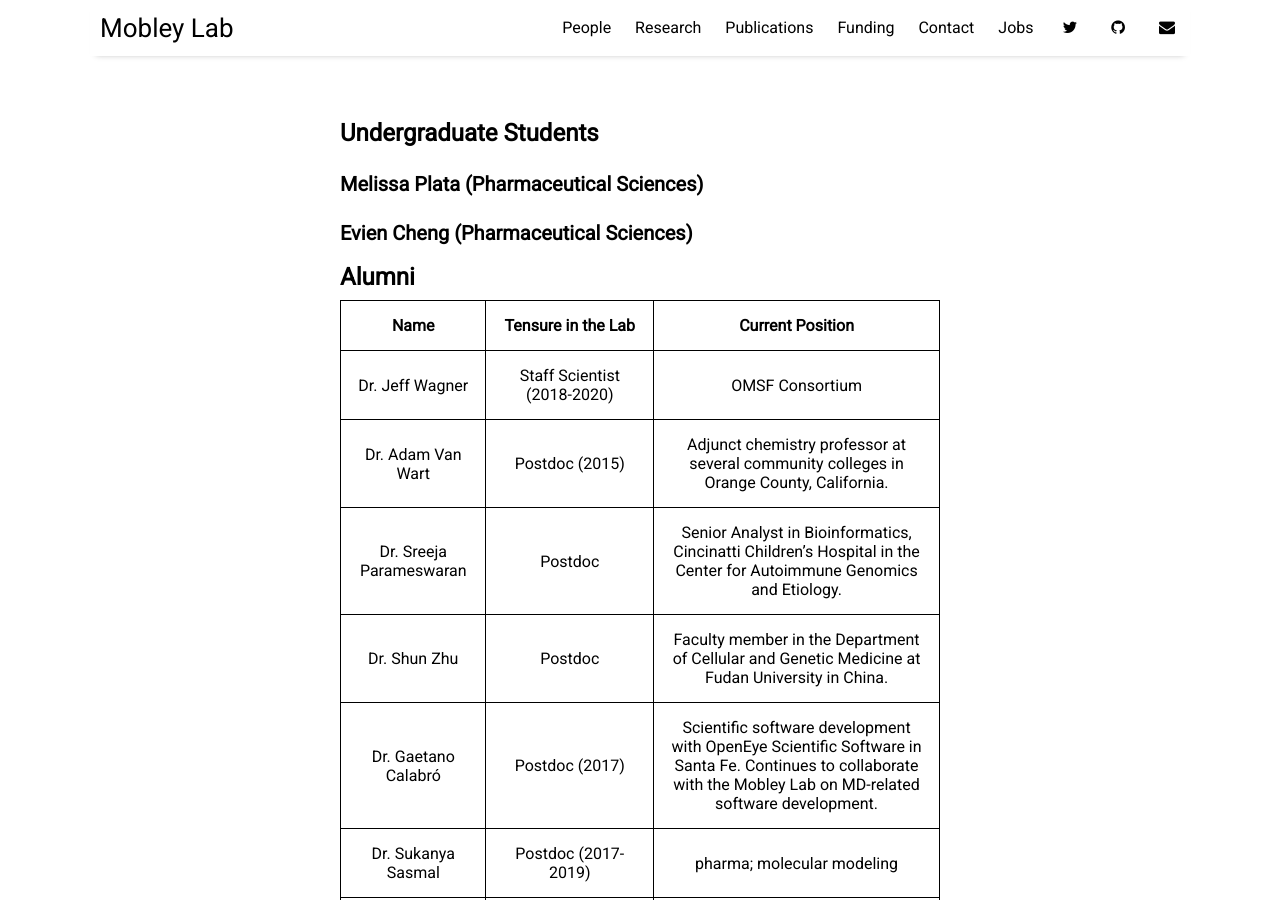
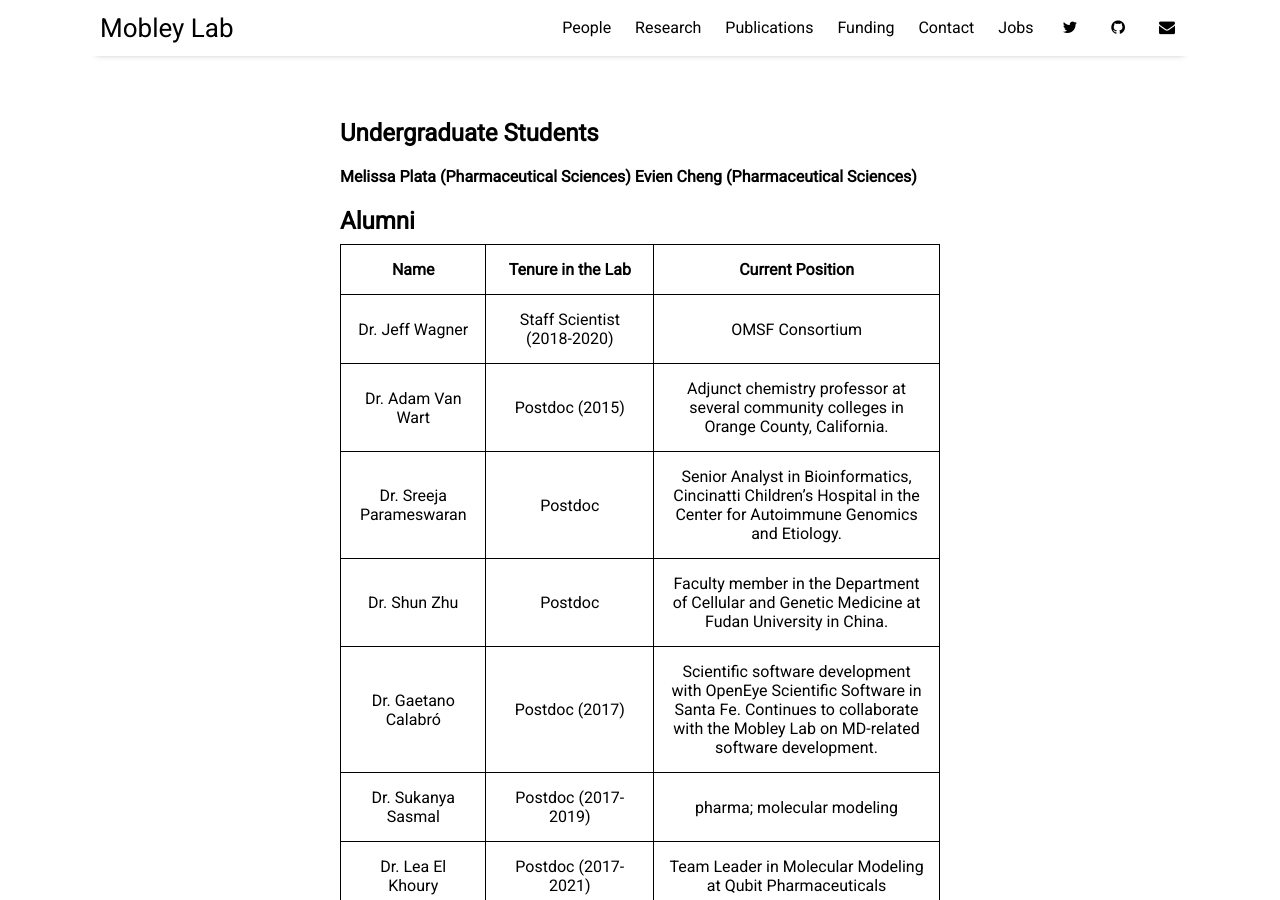
Before and after one commit to MobleyLab/mobleylab.org, a Jekyll site: the page built from pages/people.md, in a window 1280 px wide and 900 px high, scrolled down 4821 px. Built offline with Jekyll 4.4.1, drawn with Linux system fonts in a browser that asks for light colours; nearby versions of some CDN libraries.

Commit message:
Update people.md (misspelled tenure)

```diff
--- a/pages/people.md
+++ b/pages/people.md
@@ -102,12 +102,12 @@ Meghan Osato graduated from UCI with a B.S. in Biological Sciences and a B.S. in
 
 ## **Undergraduate Students**
 
-### **Melissa Plata (Pharmaceutical Sciences)**
-### **Evien Cheng (Pharmaceutical Sciences)**
+**Melissa Plata (Pharmaceutical Sciences)**
+**Evien Cheng (Pharmaceutical Sciences)**
 
 ## **Alumni**
 
-| Name | Tensure in the Lab | Current Position |
+| Name | Tenure in the Lab | Current Position |
 |:------:|:-----------------:|:------------------:|
 |Dr. Jeff Wagner | Staff Scientist (2018-2020) | OMSF Consortium |
 |------------|--------------|----------------|
```
